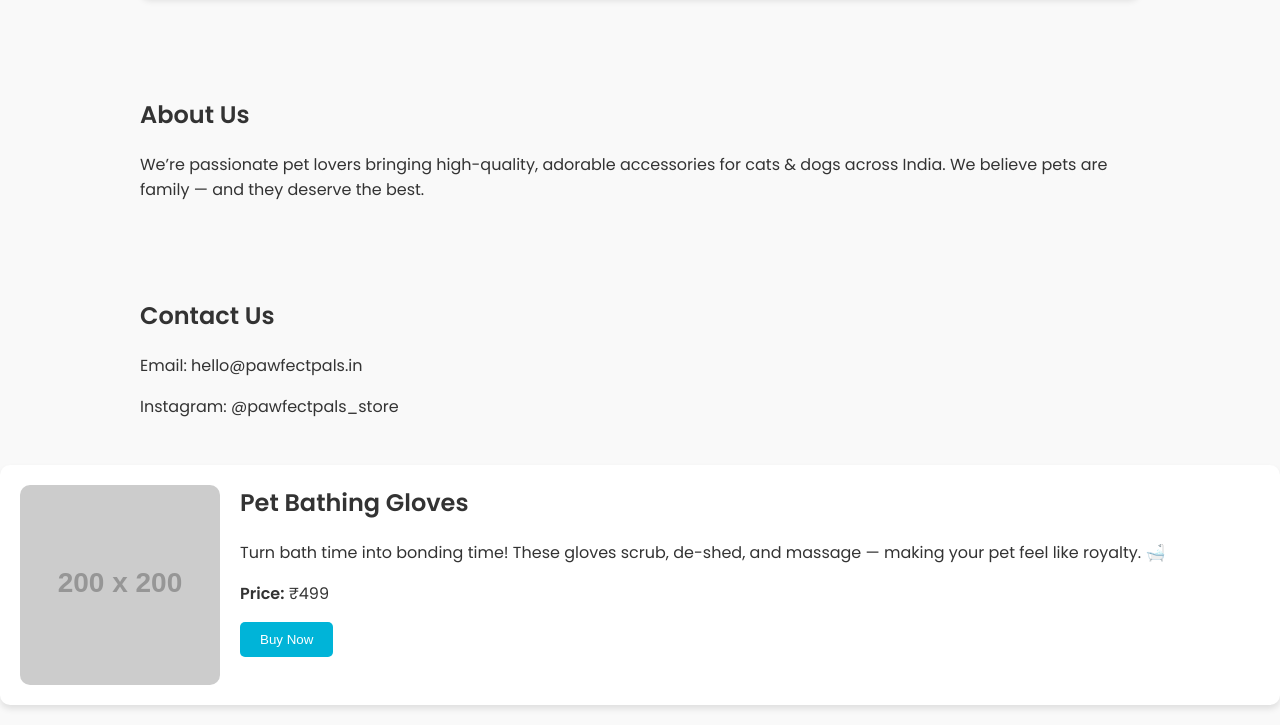
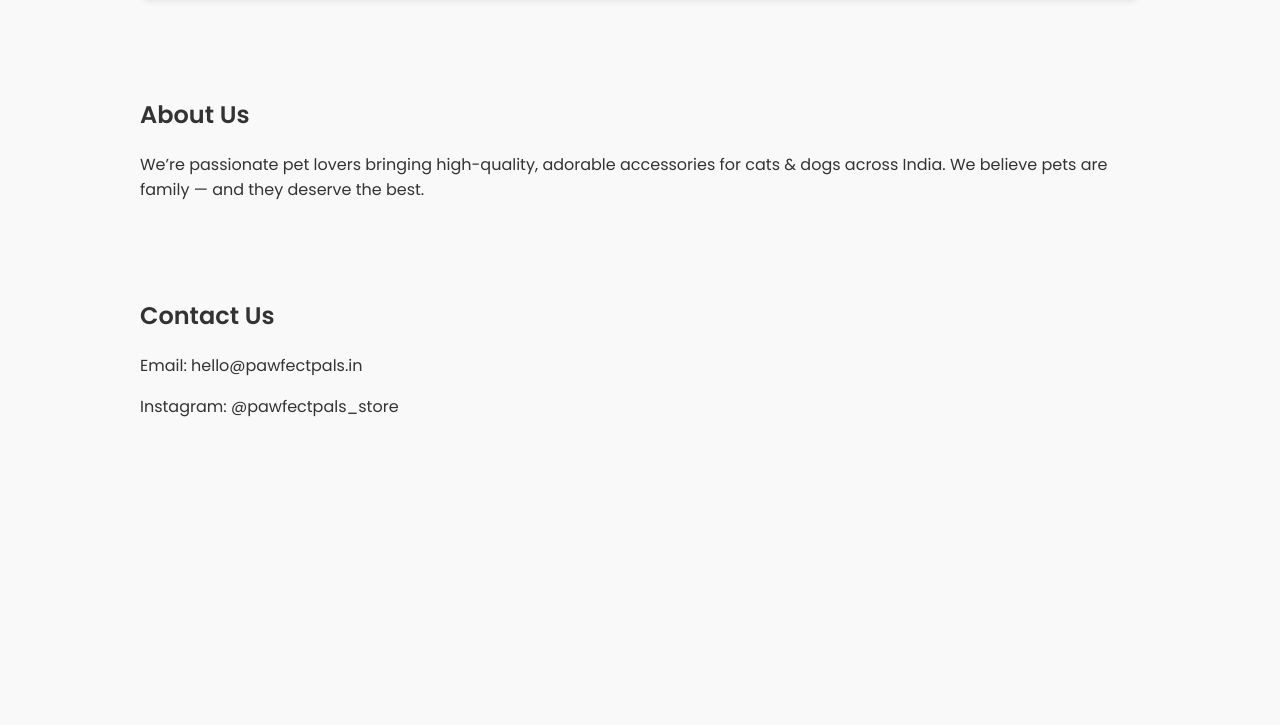
Before and after one commit to pawfectdot/Pawfect-dot, a plain HTML site: page index.html in a window 1280 px wide. Shown: the part 463-1188 px from the top of the page. After the commit the page ends 928 px from the top, so only its background shows below. Drawn offline with Linux system fonts and the light colour scheme; placeholder pictures from the web are drawn by us.

Commit message:
Update index.html

```diff
--- a/index.html
+++ b/index.html
@@ -105,15 +105,7 @@
     <p>Email: hello@pawfectpals.in</p>
     <p>Instagram: @pawfectpals_store</p>
   </div>
-  <div class="product">
-  <img src="https://Downloads.placeholder.com/200" alt="Pet Bathing Gloves">
-  <div class="product-details">
-    <h2>Pet Bathing Gloves</h2>
-    <p>Turn bath time into bonding time! These gloves scrub, de-shed, and massage — making your pet feel like royalty. 🛁</p>
-    <p><strong>Price:</strong> ₹499</p>
-    <button class="btn" onclick="alert('Redirect to payment coming soon!')">Buy Now</button>
-  </div>
-</div>
+
 
 </body>
 </html>
```
